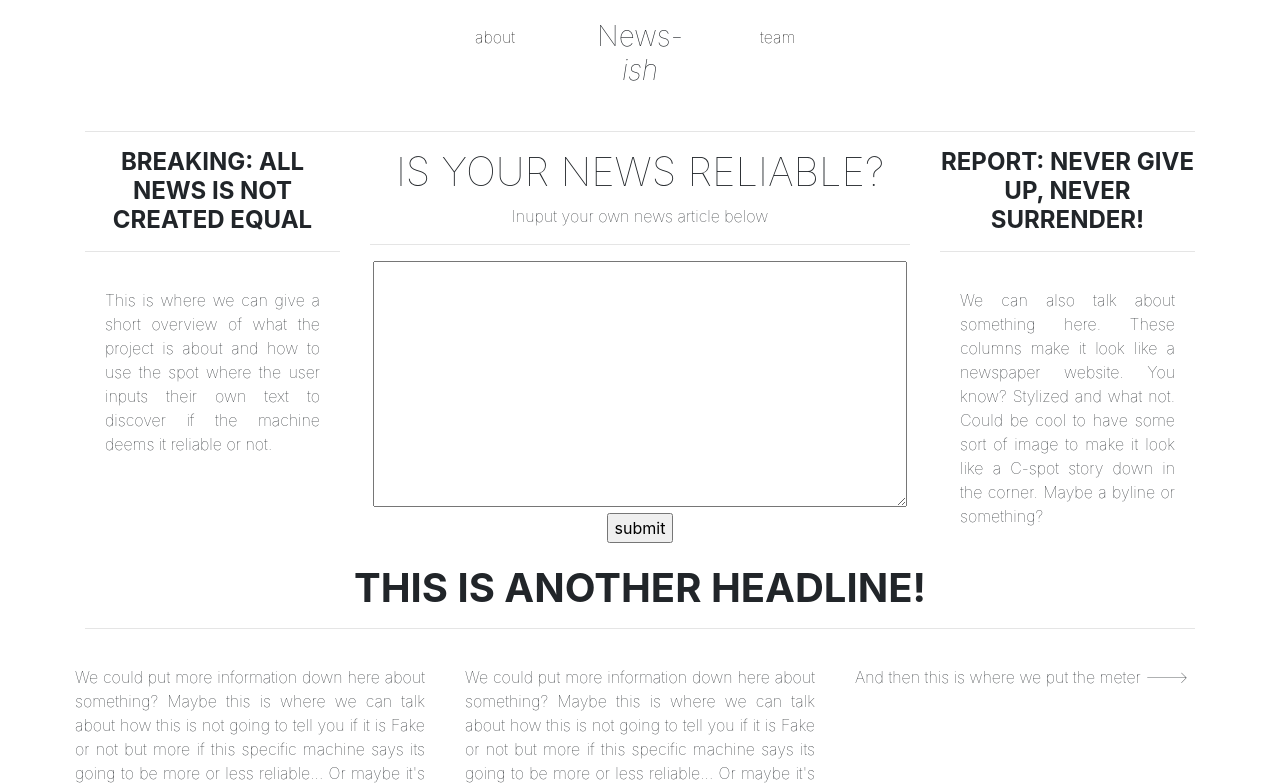
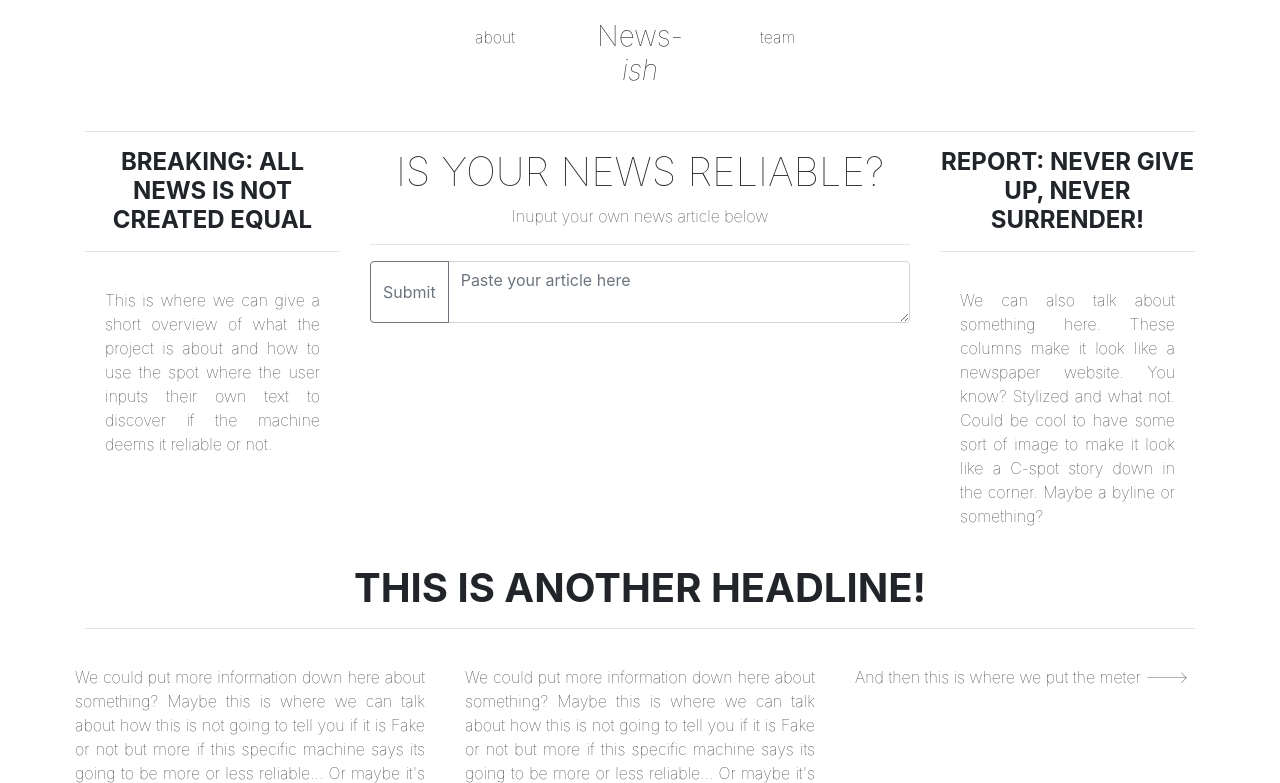
Before and after one commit to emilbello/newsish, a Flask app: page /index.html in a window 1280 px wide. Shown: the top 783 px of the page. Run offline with Flask 2, Linux system fonts and the light colour scheme; some libraries are stand-ins or nearby versions.

Commit message:
Added run_model.py and js files

```diff
--- a/app.py
+++ b/app.py
@@ -24,6 +24,12 @@ def IndexRoute():
 
     return webpage
 
+@app.route("/run_model")
+def run_model():
+
+    # Run the ML model
+    article_status = run_model.get_reliablitiy()
+
 
 @app.route("/about.html")
 def ChartsRoute():
--- /dev/null
+++ b/run_model.py
@@ -0,0 +1 @@
+def get_reliablitiy():
--- a/static/css/style.css
+++ b/static/css/style.css
@@ -47,7 +47,21 @@
     font-weight: lighter;
 }
 
+.padding {
+    padding: 10px;
+}
 
+.form-control {
+    text-align: left;
+}
+
+/* IDs */
+
+#filter-btn {
+    background-color: rgb(133, 133, 133);
+    padding: 5px;
+    color: white;
+}
 /* Hyperlink Style */
 
 a:link {
--- /dev/null
+++ b/static/js/get.js
@@ -0,0 +1,20 @@
+console.log("get.js running")
+
+
+var submit = d3.select("#submit");
+var user_input = d3.select(".form-control");
+
+submit.on("click", runFind);
+user_input.on("submit", runFind);
+
+function runFind() {
+
+    d3.event.preventDefault();
+
+    // Grab user input
+    var input_article = d3.select("#userarticle");
+    var user_article = input_article.property("value");
+    console.log(user_article);
+
+    // var newArticle = d3.select("")
+}
--- a/templates/index.html
+++ b/templates/index.html
@@ -35,16 +35,20 @@
             <hr>
             <p class="header-row article">This is where we can give a short overview of what the project is about and how to use the spot where the user inputs their own text to discover if the machine deems it reliable or not.</p>
         </div>
+
+        <!-- USER INPUT SECTION -->
         <div class="col-6">
             <h1 class="centered">IS YOUR NEWS RELIABLE?</h1>
             <p class="centered">Inuput your own news article below</p>
             <hr>
-            <form class="centered">
-                <textarea rows="10" cols="50" name="userinput" wrap="soft">
-                </textarea><br>
-                <input type="submit" value="submit" />
-            </form>
+            <div class="input-group mb-3">
+                <div class="input-group-prepend">
+                  <button class="btn btn-outline-secondary" type="button" id="submit">Submit</button>
+                </div>
+                <textarea type="text" class="form-control" id="userarticle" placeholder="Paste your article here"></textarea>
+              </div>
         </div>
+
         <div class="col-3">
             <h4 class="centered" style="font-weight: bold;">REPORT: NEVER GIVE UP, NEVER SURRENDER!</h4>
             <hr>
@@ -64,6 +68,8 @@
     </div>
 </div>
 
+<script src="/static/js/get.js"></script>
+
 <script src="https://code.jquery.com/jquery-3.3.1.slim.min.js" integrity="sha384-q8i/X+965DzO0rT7abK41JStQIAqVgRVzpbzo5smXKp4YfRvH+8abtTE1Pi6jizo" crossorigin="anonymous"></script>
 <script src="https://cdnjs.cloudflare.com/ajax/libs/popper.js/1.14.7/umd/popper.min.js" integrity="sha384-UO2eT0CpHqdSJQ6hJty5KVphtPhzWj9WO1clHTMGa3JDZwrnQq4sF86dIHNDz0W1" crossorigin="anonymous"></script>
 <script src="https://stackpath.bootstrapcdn.com/bootstrap/4.3.1/js/bootstrap.min.js" integrity="sha384-JjSmVgyd0p3pXB1rRibZUAYoIIy6OrQ6VrjIEaFf/nJGzIxFDsf4x0xIM+B07jRM" crossorigin="anonymous"></script>
```
